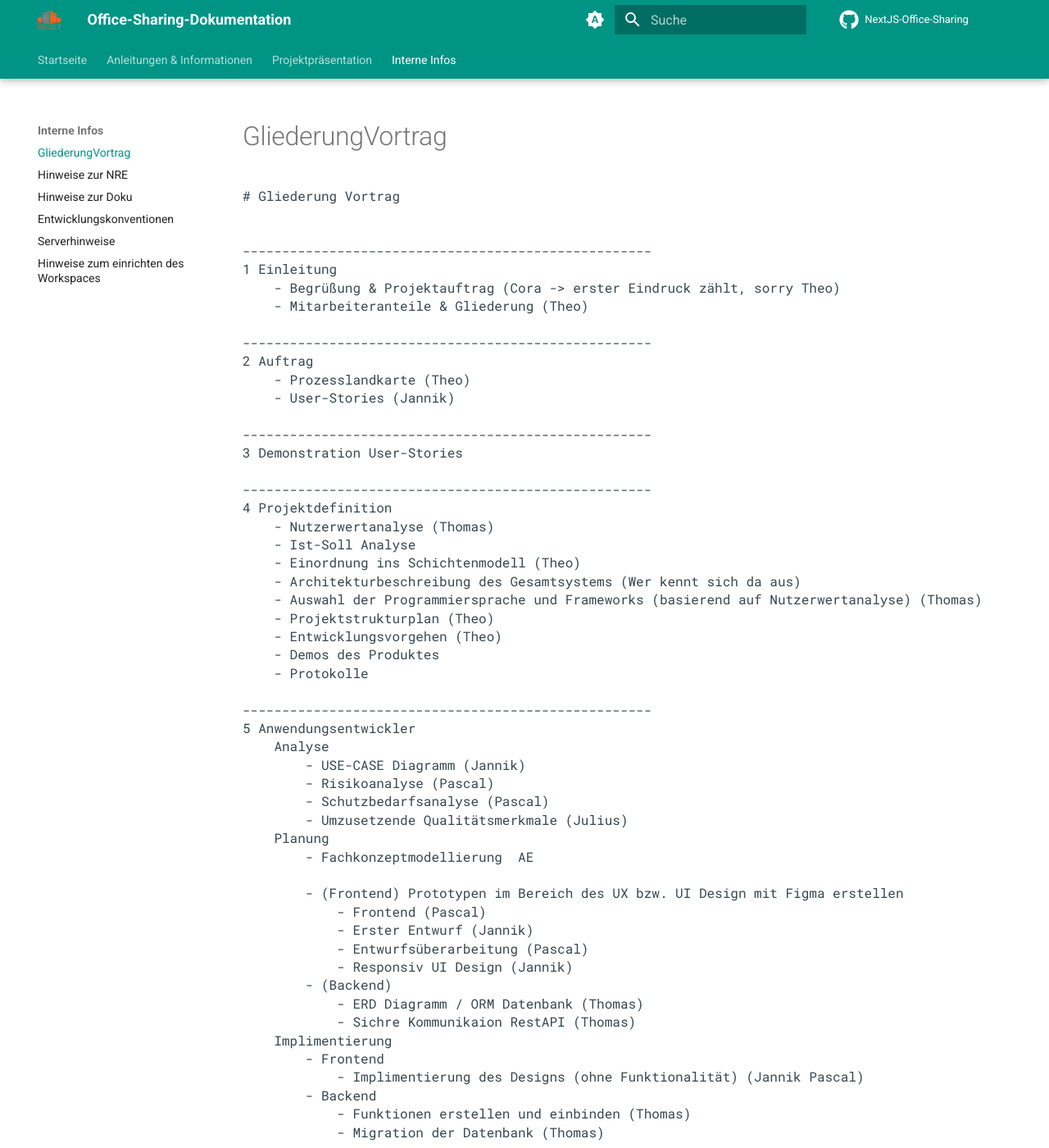
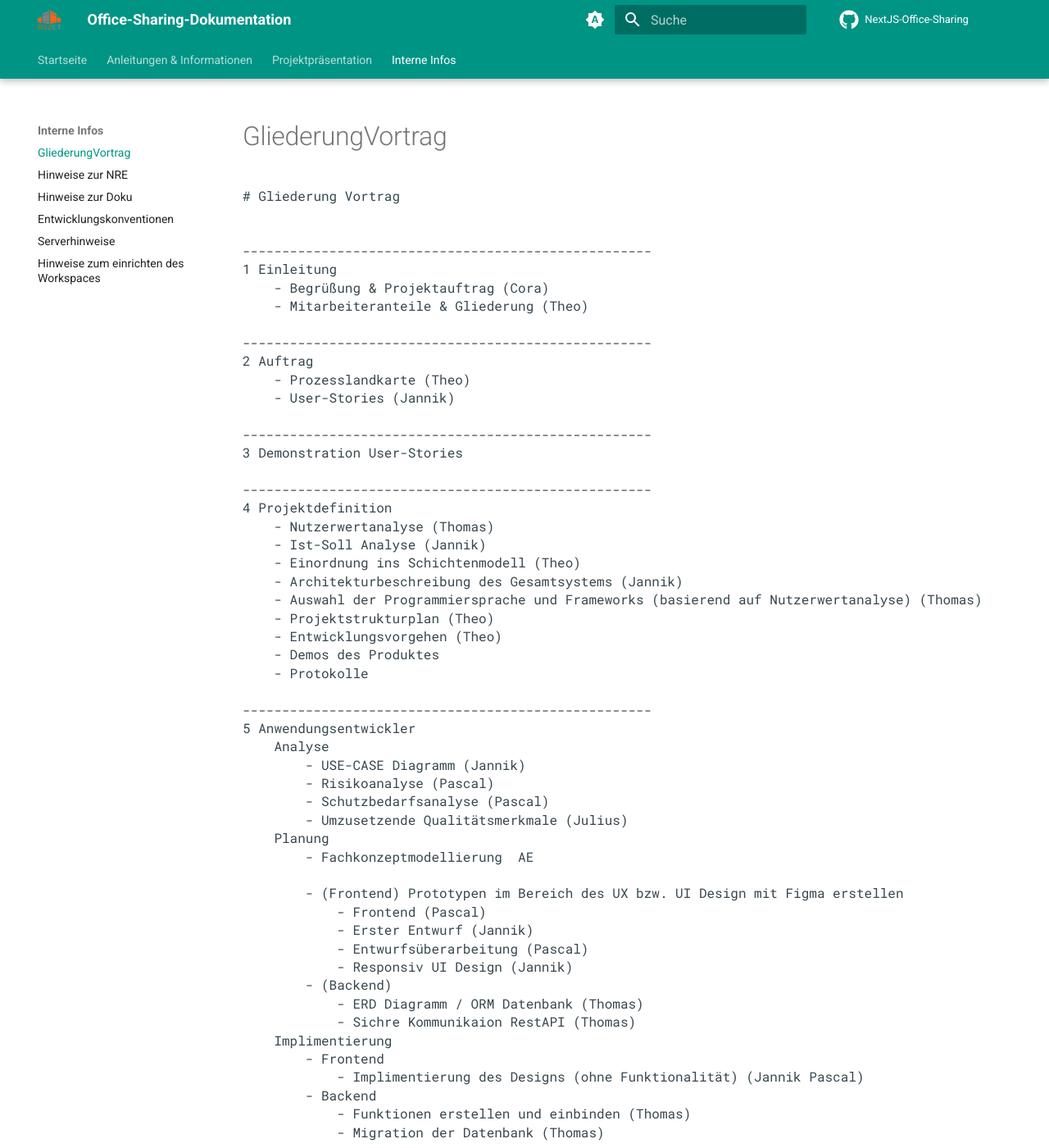
Before and after one commit to gz-bad-erzland-p2/Dokumentation, an MkDocs documentation site: the page built from docs/{Interne Informationen}/GliederungVortrag.md, in a window 1280 px wide and 1400 px high. Shown: the whole window at 82% size. Built offline with MkDocs 1.6.1 and Material for MkDocs 9.7.7, drawn with Linux system fonts in a browser that asks for light colours; comment, search, counter and statistics services are not loaded; some of the changed text lies outside the part shown.

Commit message:
Update GliederungVortrag.md

```diff
--- a/docs/{Interne Informationen}/GliederungVortrag.md
+++ b/docs/{Interne Informationen}/GliederungVortrag.md
@@ -6,7 +6,7 @@
 
 ----------------------------------------------------
 1 Einleitung
-	- Begrüßung & Projektauftrag (Cora -> erster Eindruck zählt, sorry Theo)
+	- Begrüßung & Projektauftrag (Cora)
 	- Mitarbeiteranteile & Gliederung (Theo)
 
 ----------------------------------------------------
@@ -20,9 +20,9 @@
 ----------------------------------------------------
 4 Projektdefinition
 	- Nutzerwertanalyse (Thomas)
-	- Ist-Soll Analyse
+	- Ist-Soll Analyse (Jannik)
 	- Einordnung ins Schichtenmodell (Theo)
-	- Architekturbeschreibung des Gesamtsystems (Wer kennt sich da aus)
+	- Architekturbeschreibung des Gesamtsystems (Jannik)
 	- Auswahl der Programmiersprache und Frameworks (basierend auf Nutzerwertanalyse) (Thomas)
 	- Projektstrukturplan (Theo)
 	- Entwicklungsvorgehen (Theo)
```
